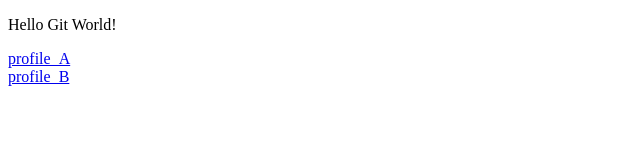
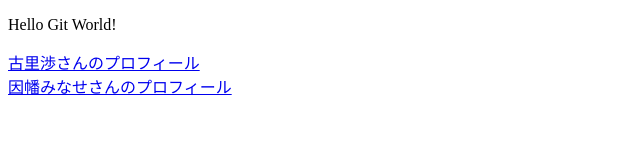
Before and after one commit to tawaruuu/syoukai, a plain HTML site: page index.html in a window 1280 px wide. Shown: the whole page, without its empty margins (0-640 px from the left). Drawn offline with Linux system fonts and the light colour scheme.

Commit message:
index.htmlを修正

```diff
--- a/index.html
+++ b/index.html
@@ -7,7 +7,7 @@
 </head>
 <body>
     <P>Hello Git World!</P>
-    <a href="profile_A.html">profile_A</a><br>
-    <a href="profile_B.html">profile_B</a>
+    <a href="profile_A.html">古里渉さんのプロフィール</a><br>
+    <a href="profile_B.html">因幡みなせさんのプロフィール</a>
 </body>
 </html>
```
